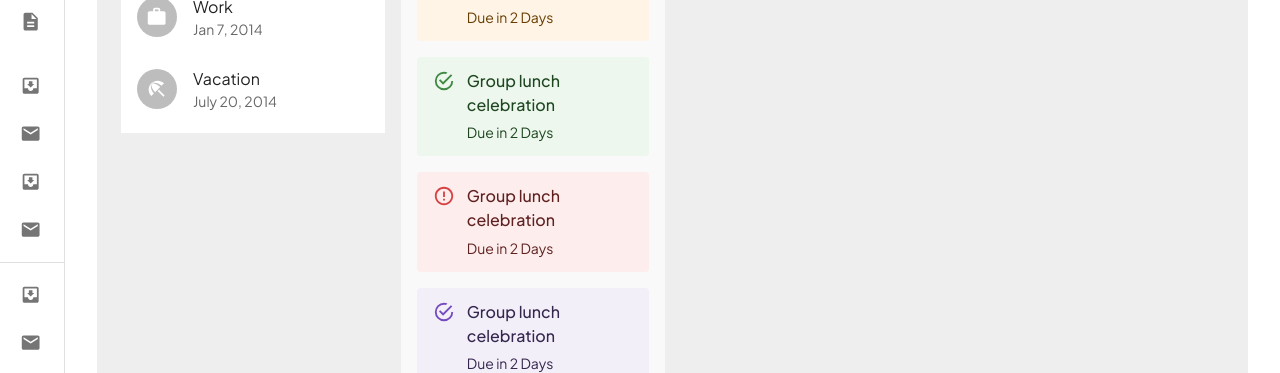
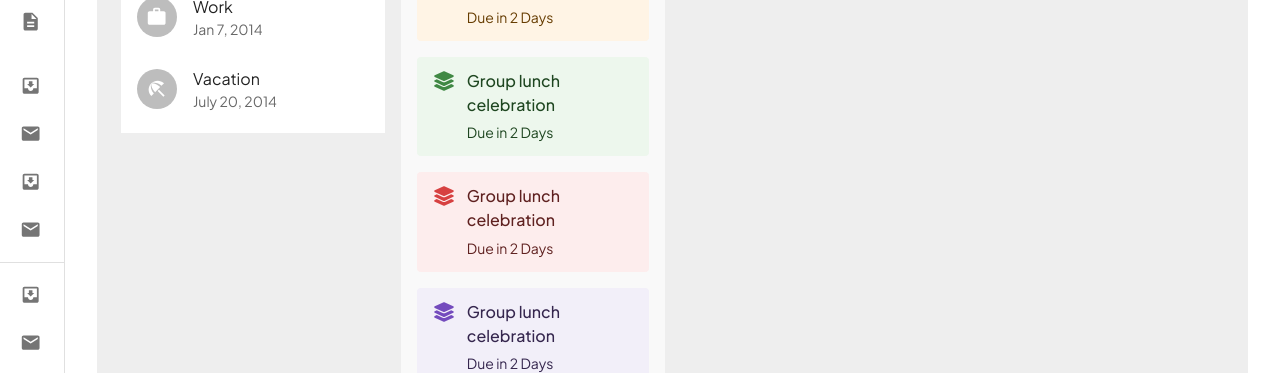
Before and after one commit to pramodboda/fe-react-mui-dashboard, a React (Vite) app: page /components/lists in a window 1280 px wide. Shown: the part 219-592 px from the top of the page. Built offline with nearby package versions, Linux system fonts and the light colour scheme.

Commit message:
UPDATE: UI

```diff
--- a/src/pages/components/ListsPage.tsx
+++ b/src/pages/components/ListsPage.tsx
@@ -13,7 +13,7 @@ import Grid from "@mui/material/Grid2";
 import Alert from '@mui/material/Alert';
 import AlertTitle from '@mui/material/AlertTitle';
 
-import { FaLayerGroup } from "react-icons/fa";
+import { FaLayerGroup } from "react-icons/fa6";
 
 import ProUI_Card from "../../components/ProUI_Elements/ProUI_Card/ProUI_Card";
 
@@ -64,7 +64,7 @@ const ListsPage: React.FC = () => {
                 </Alert>
               </ListItem>
               <ListItem>
-                <Alert sx={{ width: '100%' }} severity="success">
+                <Alert icon={<FaLayerGroup/>} sx={{ width: '100%' }} severity="success">
                   <AlertTitle>
                     Group lunch celebration
                   </AlertTitle>
@@ -72,7 +72,7 @@ const ListsPage: React.FC = () => {
                 </Alert>
               </ListItem>
               <ListItem>
-                <Alert sx={{ width: '100%' }} severity="error">
+                <Alert icon={<FaLayerGroup/>} sx={{ width: '100%' }} severity="error">
                   <AlertTitle>
                     Group lunch celebration
                   </AlertTitle>
@@ -80,7 +80,7 @@ const ListsPage: React.FC = () => {
                 </Alert>
               </ListItem>
               <ListItem>
-                <Alert sx={{ width: '100%' }} severity="success" color="primary">
+                <Alert icon={<FaLayerGroup/>} sx={{ width: '100%' }} severity="success" color="primary">
                   <AlertTitle>
                     Group lunch celebration
                   </AlertTitle>
```
